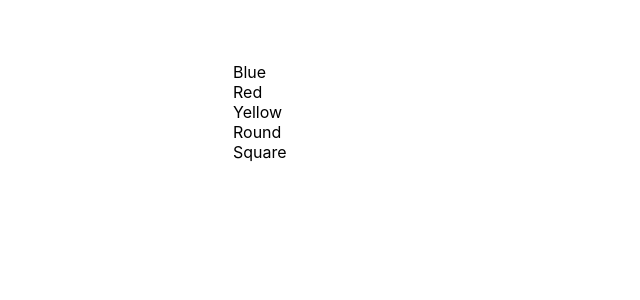
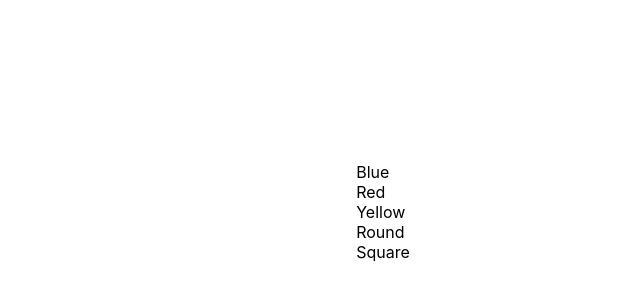
Before and after one commit to teyaleoni/teyas-bakery, a React (Create React App) app: page / in a window 1280 px wide. Shown: the part 188-488 px from the top of the page, without its empty margins (257-897 px from the left). Built offline with nearby package versions, Linux system fonts and the light colour scheme.

Commit message:
Hot mess

```diff
--- a/src/App.css
+++ b/src/App.css
@@ -6,13 +6,13 @@
   flex-flow: row wrap;
 }
 
-.box {
-  width: 300px;
-  height: 300px;
-  margin: 10px;
-  transition: background-color 0.1s ease-in-out;
-}
-
 .selected {
   border: 1px solid black;
 }
+
+.active {
+  border: 1px solid blue;
+  background-color: orange;
+  height: 200px;
+  width: 200px;
+}
--- a/src/App.js
+++ b/src/App.js
@@ -1,25 +1,30 @@
 import React, { useState } from "react";
 import "./App.css";
+import Box from "./box";
 
 function App() {
   const [shape, setShape] = useState(null);
   const [color, setColor] = useState(null);
+  const [showElement, setShowElement] = useState(false);
 
   return (
     <div className="App">
-      <div className="box">
+      <div>
+        <div>
           <div
             className={color === "blue" ? "selected" : ""}
             onClick={() => {
-            setColor("blue");
+              setShowElement(!showElement);
             }}
           >
             Blue
           </div>
+          {showElement ? <Box /> : false}
+        </div>
         <div
           className={color === "red" ? "selected" : ""}
           onClick={() => {
-            setColor("red");
+            setColor(color === "red" ? null : "red");
           }}
         >
           Red
@@ -27,7 +32,7 @@ function App() {
         <div
           className={color === "yellow" ? "selected" : ""}
           onClick={() => {
-            setColor("yellow");
+            setColor(color === "yellow" ? null : "yellow");
           }}
         >
           Yellow
@@ -35,7 +40,7 @@ function App() {
         <div
           className={shape === "round" ? "selected" : ""}
           onClick={() => {
-            setShape("round");
+            setShape(shape === "round" ? null : "round");
           }}
         >
           Round
--- /dev/null
+++ b/src/box.js
@@ -0,0 +1,7 @@
+import React from "react";
+
+function Box() {
+  return <div className={"active"}>Box</div>;
+}
+
+export default Box;
```
Lines whose indentation alone changed are shown as unchanged.
